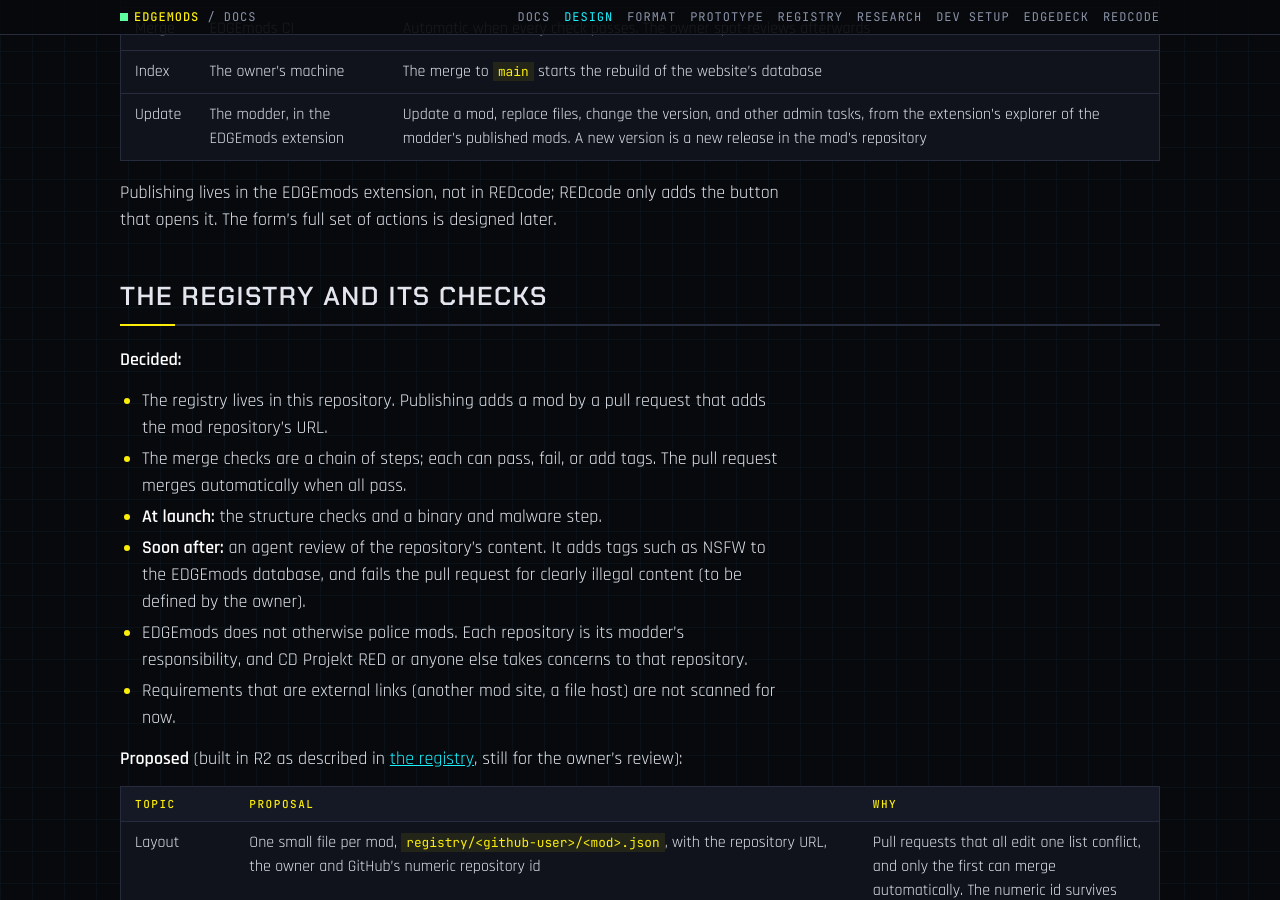
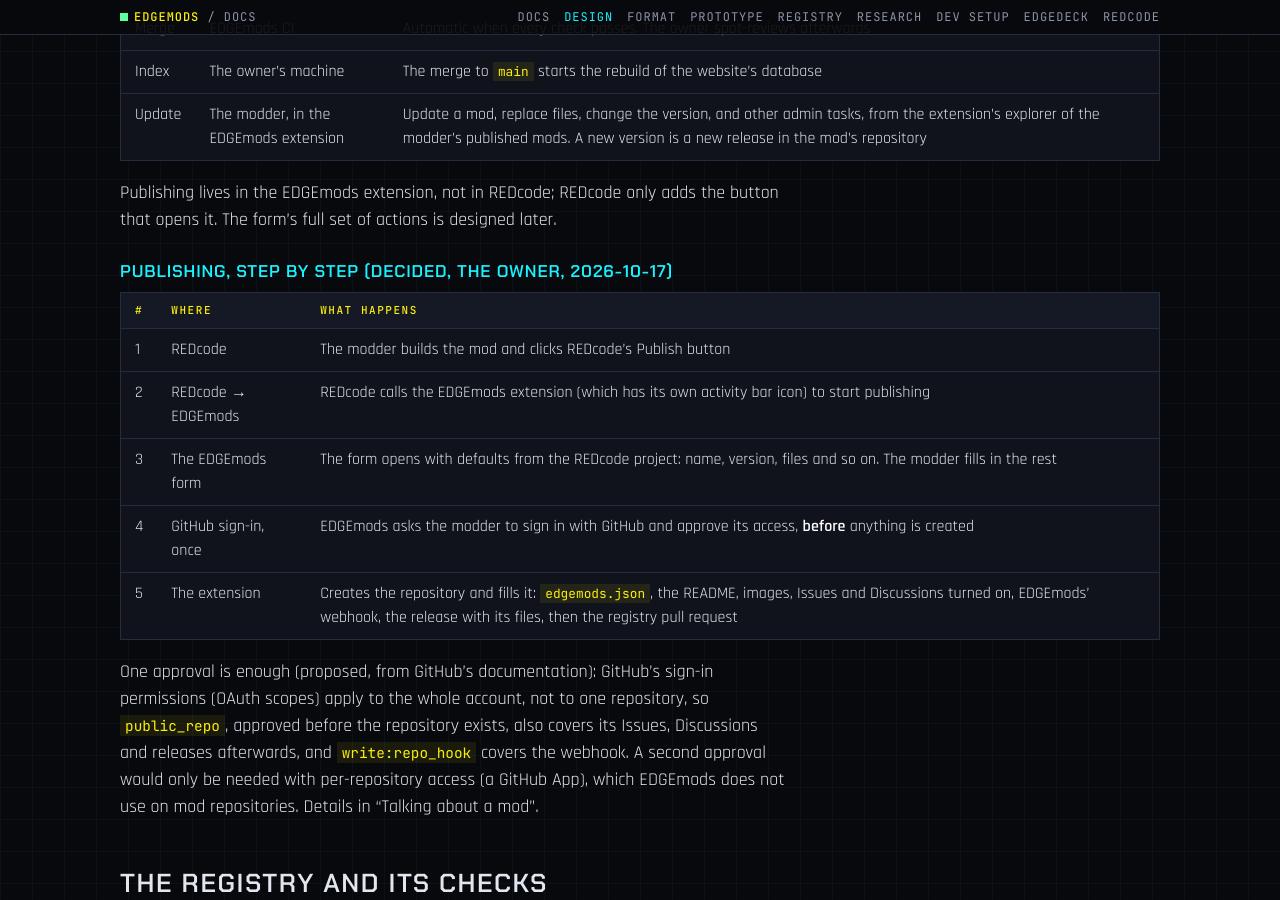
Before and after one commit to Edgemodders/EDGEmods, a Jekyll site: the page built from docs/design.md, in a window 1280 px wide and 900 px high, scrolled down 2093 px. Built offline with Jekyll 4.4.1, drawn with Linux system fonts in a browser that asks for light colours; our own code applies the rules of GitHub Pages for plain Markdown files.

Commit message:
Design: publishing step by step, with one GitHub approval up front
Co-Authored-By: Claude Opus 5.5 <noreply@anthropic.com>

```diff
--- a/docs/design.md
+++ b/docs/design.md
@@ -43,6 +43,18 @@ EDGE brings modding to everyone, especially non-coders: easy, fun and fast. Shar
 | Update | The modder, in the EDGEmods extension | Update a mod, replace files, change the version, and other admin tasks, from the extension's explorer of the modder's published mods. A new version is a new release in the mod's repository |
 
 Publishing lives in the EDGEmods extension, not in REDcode; REDcode only adds the button that opens it. The form's full set of actions is designed later.
+
+### Publishing, step by step (Decided, the owner, 2026-10-17)
+
+| # | Where | What happens |
+|---|---|---|
+| 1 | REDcode | The modder builds the mod and clicks REDcode's Publish button |
+| 2 | REDcode → EDGEmods | REDcode calls the EDGEmods extension (which has its own activity bar icon) to start publishing |
+| 3 | The EDGEmods form | The form opens with defaults from the REDcode project: name, version, files and so on. The modder fills in the rest |
+| 4 | GitHub sign-in, once | EDGEmods asks the modder to sign in with GitHub and approve its access, **before** anything is created |
+| 5 | The extension | Creates the repository and fills it: `edgemods.json`, the README, images, Issues and Discussions turned on, EDGEmods' webhook, the release with its files, then the registry pull request |
+
+One approval is enough (proposed, from GitHub's documentation): GitHub's sign-in permissions (OAuth scopes) apply to the whole account, not to one repository, so `public_repo`, approved before the repository exists, also covers its Issues, Discussions and releases afterwards, and `write:repo_hook` covers the webhook. A second approval would only be needed with per-repository access (a GitHub App), which EDGEmods does not use on mod repositories. Details in "Talking about a mod".
 
 ## The registry and its checks
 
```
